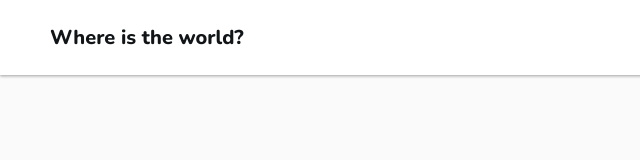
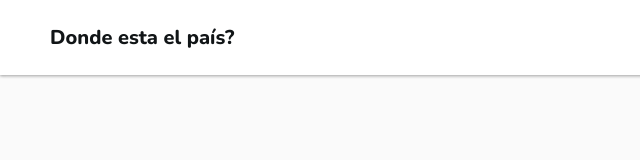
Before and after one commit to jhonson-lc/proyecto-final-manejo, a plain HTML site: page index.html in a window 1280 px wide. Shown: the full height of the page, 0-640 px from the left. Drawn offline with nearby package versions, Linux system fonts and the light colour scheme.

Commit message:
Se corrigio el titulo

```diff
--- a/index.html
+++ b/index.html
@@ -16,7 +16,7 @@
   </head>
   <body>
     <header class="hero">
-      <h1 class="hero__title">Where is the world?</h1>
+      <h1 class="hero__title">Donde esta el país?</h1>
       <div id="button__theme"></div>
     </header>
     <template id="template__theme">
```
